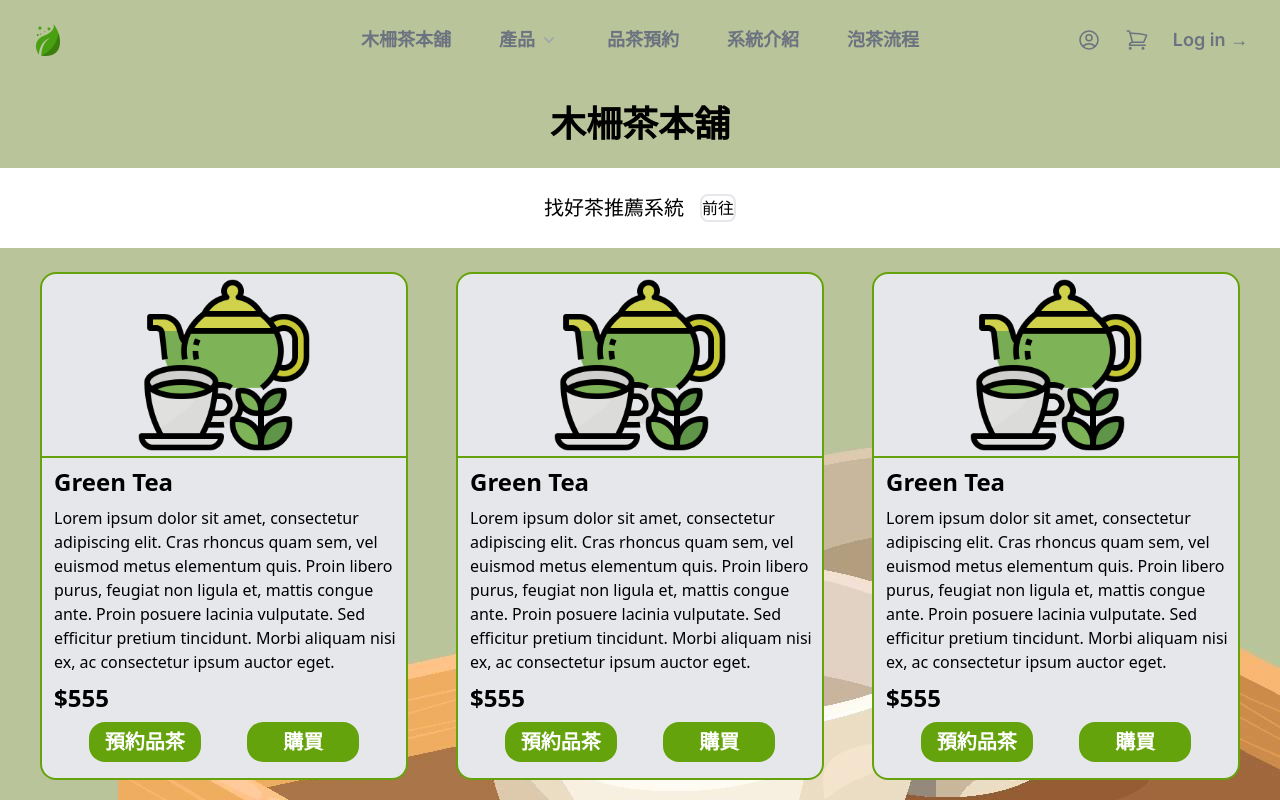
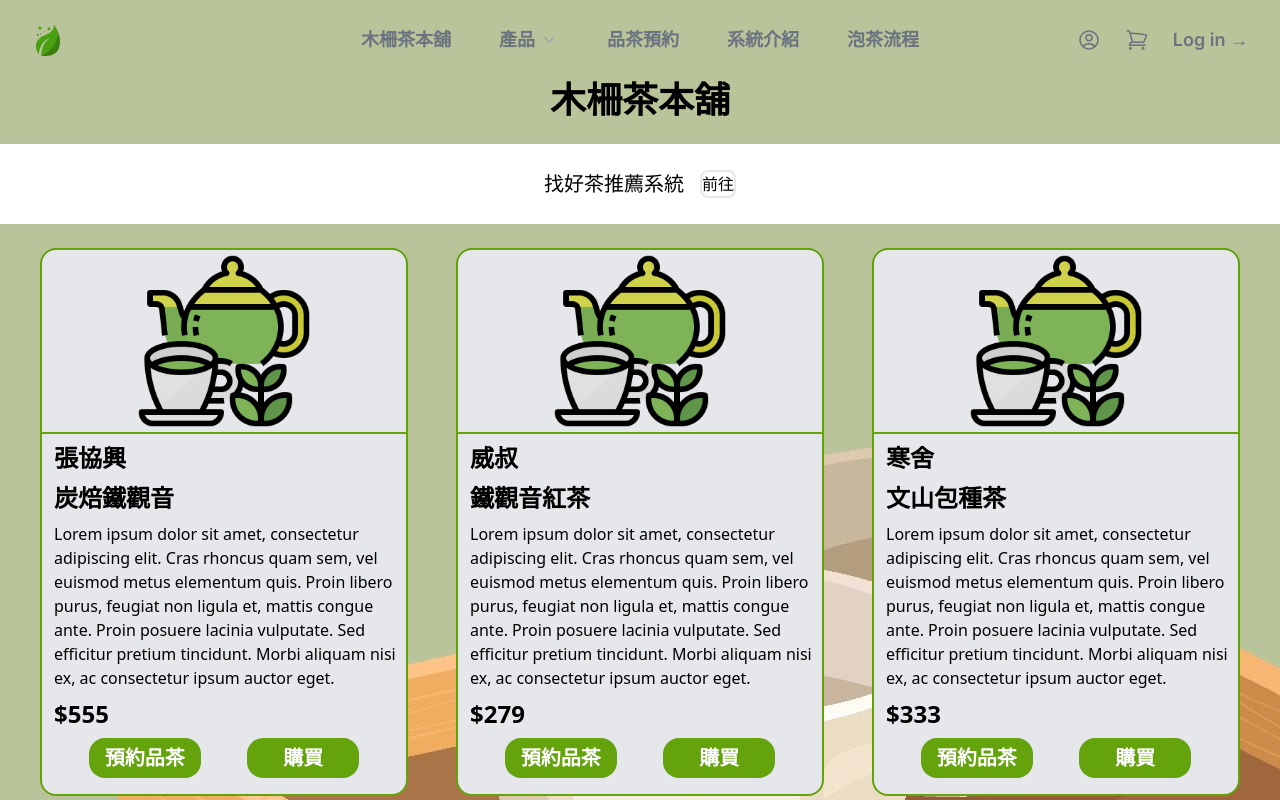
Before and after one commit to Mattis3858/graduation_with_next, a Next.js app: page / in a window 1280 px wide. Shown: the top 800 px of the page. Built offline with nearby package versions, Linux system fonts and the light colour scheme.

Commit message:
更新木柵茶本舖

```diff
--- a/app/components/Navbar.js
+++ b/app/components/Navbar.js
@@ -36,7 +36,7 @@ export default function Navbar() {
     // <header className="bg-gradient-to-t from-gray-100 to-gray-300">
     <header className="">
       <nav
-        className="mx-auto flex items-center justify-between p-6 lg:px-8"
+        className="mx-auto flex items-center justify-between pt-6 pl-6 pr-6 lg:px-8"
         aria-label="Global"
       >
         <div className="flex lg:flex-1">
--- a/app/personalInformation/Profile.js
+++ b/app/personalInformation/Profile.js
@@ -2,11 +2,14 @@ import React from 'react';
 
 const Profile = ({ name, birthDate, age, email, gender, phoneNumber }) => {
   return (
-    <div className="flex justify-center">
     <div className="">
-        <h1 className="font-bold text-4xl mt-6 ml-10">個人檔案</h1>
-        <table className="mt-6 ml-10">
-          <tbody>
+      <div className="">
+        <h1 className="font-bold text-4xl mt-6 text-center">個人檔案</h1>
+        <div className="flex ml-10">
+          <div className="mt-6">
+            <div className="text-2xl font-semibold mb-6">基本資料</div>
+            <table className="mt-6">
+              <tbody className="">
                 <tr>
                   <td className="font-medium text-xl">姓名：</td>
                   <td className="font-medium text-xl">{name}</td>
@@ -34,7 +37,13 @@ const Profile = ({ name, birthDate, age, email, gender, phoneNumber }) => {
               </tbody>
             </table>
           </div>
-      <div></div>
+
+          <div className="mt-6">
+            <div className="text-2xl font-semibold">過去前後測表格</div>
+            <div className="mt-6"></div>
+          </div>
+        </div>
+      </div>
     </div>
   );
 };
--- a/app/product/Product.js
+++ b/app/product/Product.js
@@ -2,15 +2,48 @@ import React from 'react';
 import TeaProduct from './TeaProduct';
 import Link from 'next/link';
 
-const ProductData = {
-  張協興炭焙鐵觀音: {
+const ProductData = [
+  {
     src: 'images/green-tea.png',
-    name: 'Green Tea',
+    shop: '張協興',
+    name: '炭焙鐵觀音',
     description:
       'Lorem ipsum dolor sit amet, consectetur adipiscing elit. Cras rhoncus quam sem, vel euismod metus elementum quis. Proin libero purus, feugiat non ligula et, mattis congue ante. Proin posuere lacinia vulputate. Sed efficitur pretium tincidunt. Morbi aliquam nisi ex, ac consectetur ipsum auctor eget. ',
     price: 555,
   },
-};
+  {
+    src: 'images/green-tea.png',
+    shop: '威叔',
+    name: '鐵觀音紅茶',
+    description:
+      'Lorem ipsum dolor sit amet, consectetur adipiscing elit. Cras rhoncus quam sem, vel euismod metus elementum quis. Proin libero purus, feugiat non ligula et, mattis congue ante. Proin posuere lacinia vulputate. Sed efficitur pretium tincidunt. Morbi aliquam nisi ex, ac consectetur ipsum auctor eget. ',
+    price: 279,
+  },
+  {
+    src: 'images/green-tea.png',
+    shop: '寒舍',
+    name: '文山包種茶',
+    description:
+      'Lorem ipsum dolor sit amet, consectetur adipiscing elit. Cras rhoncus quam sem, vel euismod metus elementum quis. Proin libero purus, feugiat non ligula et, mattis congue ante. Proin posuere lacinia vulputate. Sed efficitur pretium tincidunt. Morbi aliquam nisi ex, ac consectetur ipsum auctor eget. ',
+    price: 333,
+  },
+  {
+    src: 'images/green-tea.png',
+    shop: '威叔',
+    name: '文山包種茶',
+    description:
+      'Lorem ipsum dolor sit amet, consectetur adipiscing elit. Cras rhoncus quam sem, vel euismod metus elementum quis. Proin libero purus, feugiat non ligula et, mattis congue ante. Proin posuere lacinia vulputate. Sed efficitur pretium tincidunt. Morbi aliquam nisi ex, ac consectetur ipsum auctor eget. ',
+    price: 590,
+  },
+  {
+    src: 'images/green-tea.png',
+    shop: '張協興',
+    name: '文山包種茶',
+    description:
+      'Lorem ipsum dolor sit amet, consectetur adipiscing elit. Cras rhoncus quam sem, vel euismod metus elementum quis. Proin libero purus, feugiat non ligula et, mattis congue ante. Proin posuere lacinia vulputate. Sed efficitur pretium tincidunt. Morbi aliquam nisi ex, ac consectetur ipsum auctor eget. ',
+    price: 555,
+  },
+];
 const Product = () => {
   return (
     <div>
@@ -22,7 +55,19 @@ const Product = () => {
         </Link>
       </div>
       <div className="mt-6 grid justify-around gap-x-12 gap-y-12 grid-cols-3 ml-10 mr-10">
-        <TeaProduct
+        {ProductData.map((product, index) => (
+          <div key={index}>
+            <TeaProduct
+              product={product}
+              src={product.src} //
+              shop={product.shop}
+              name={product.name}
+              description={product.description}
+              price={product.price}
+            />
+          </div>
+        ))}
+        {/* <TeaProduct
           src={ProductData.張協興炭焙鐵觀音.src} //
           name={ProductData.張協興炭焙鐵觀音.name}
           description={ProductData.張協興炭焙鐵觀音.description}
@@ -57,7 +102,7 @@ const Product = () => {
           name={ProductData.張協興炭焙鐵觀音.name}
           description={ProductData.張協興炭焙鐵觀音.description}
           price={ProductData.張協興炭焙鐵觀音.price}
-        />
+        /> */}
       </div>
     </div>
   );
--- a/app/product/TeaProduct.js
+++ b/app/product/TeaProduct.js
@@ -1,6 +1,17 @@
+'use client';
 import React from 'react';
 
-function TeaProduct({ src = '', name = '', description = '', price = 0 }) {
+import { CartProvider, useCart } from 'react-use-cart';
+
+function TeaProduct({
+  product,
+  src = '',
+  shop = '',
+  name = '',
+  description = '',
+  price = 0,
+}) {
+  const { addItem } = useCart();
   return (
     <div className="border-solid border-2 border-lime-600 rounded-2xl bg-gray-200 font-sans">
       <div className="w-full">
@@ -8,6 +19,7 @@ function TeaProduct({ src = '', name = '', description = '', price = 0 }) {
       </div>
       <hr className="h-0.5 bg-lime-600 border-0" />
       <div>
+        <div className="mt-2 ml-3 text-2xl font-bold">{shop}</div>
         <div className="mt-2 ml-3 text-2xl font-bold">{name}</div>
         <div className="mt-2 ml-3">{description}</div>
         <div className="mt-2 ml-3 mb-2 text-2xl font-semibold ">${price}</div>
@@ -16,7 +28,10 @@ function TeaProduct({ src = '', name = '', description = '', price = 0 }) {
         <button className="h-10 bg-lime-600 mb-4 rounded-2xl w-28 text-white font-semibold hover:bg-lime-400 text-sm md:text-xl">
           預約品茶
         </button>
-        <button className="h-10 bg-lime-600 mb-4 rounded-2xl w-28 text-white font-semibold hover:bg-lime-400 text-sm md:text-xl">
+        <button
+          className="h-10 bg-lime-600 mb-4 rounded-2xl w-28 text-white font-semibold hover:bg-lime-400 text-sm md:text-xl"
+          onClick={() => addItem(product)}
+        >
           購買
         </button>
       </div>
--- a/app/shoppingCart/ShoppingCart.js
+++ b/app/shoppingCart/ShoppingCart.js
@@ -1,5 +1,6 @@
 'use client';
 import React, { useState } from 'react';
+import { CartProvider, useCart } from 'react-use-cart';
 
 const ShoppingCart = () => {
   const [cartItems, setCartItems] = useState([
@@ -7,18 +8,39 @@ const ShoppingCart = () => {
     { id: 2, name: '商品2', price: 20 },
     { id: 3, name: '商品3', price: 30 },
   ]);
+  const { isEmpty, totalUniqueItems, items, updateItemQuantity, removeItem } =
+    useCart();
 
   const handleDeleteItem = (itemId) => {
     const updatedCartItems = cartItems.filter((item) => item.id !== itemId);
     setCartItems(updatedCartItems);
   };
-
+  if (isEmpty) return <p>Your cart is empty</p>;
   return (
     <div className="">
       <div className="container mx-auto">
         <div className="font-bold text-4xl mt-6 text-center">購物車</div>
         <div className="rounded-lg shadow border-slate-300 border-solid border-2 mt-6">
-          <table className="min-w-full divide-y divide-gray-200">
+          <h1>Cart ({totalUniqueItems})</h1>
+          <ul>
+            {items.map((item) => (
+              <li key={item.id}>
+                {item.quantity} x {item.name} &mdash;
+                <button
+                  onClick={() => updateItemQuantity(item.id, item.quantity - 1)}
+                >
+                  -
+                </button>
+                <button
+                  onClick={() => updateItemQuantity(item.id, item.quantity + 1)}
+                >
+                  +
+                </button>
+                <button onClick={() => removeItem(item.id)}>&times;</button>
+              </li>
+            ))}
+          </ul>
+          {/* <table className="min-w-full divide-y divide-gray-200">
             <thead className="text-md">
               <tr>
                 <th className="px-6 py-3 text-left font-medium text-gray-500 uppercase tracking-wider">
@@ -39,6 +61,7 @@ const ShoppingCart = () => {
               </tr>
             </thead>
             <tbody className="divide-y divide-gray-200 text-xl">
+
               {cartItems.map((item) => (
                 <tr key={item.id}>
                   <td className="px-6 py-4 whitespace-nowrap">{item.name}</td>
@@ -56,7 +79,7 @@ const ShoppingCart = () => {
                 </tr>
               ))}
             </tbody>
-          </table>
+          </table> */}
         </div>
       </div>
     </div>
--- a/package.json
+++ b/package.json
@@ -26,6 +26,7 @@
     "react-dom": "18.2.0",
     "react-icons": "^4.9.0",
     "react-router-dom": "^6.11.1",
+    "react-use-cart": "^1.13.0",
     "styled-components": "^5.3.1",
     "tailwindcss": "3.3.2"
   },
```
Also changed, not shown: app/brewgoodtea/BrewGoodTea.js (+46 -0 lines), 1 other file (tests, documents, lock files or other folders). Lines whose indentation alone changed are shown as unchanged.
